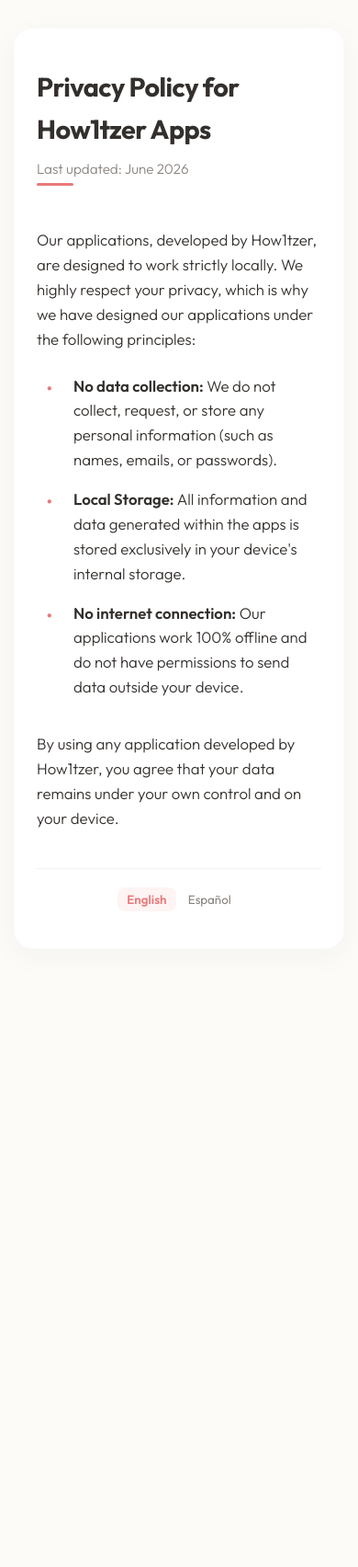
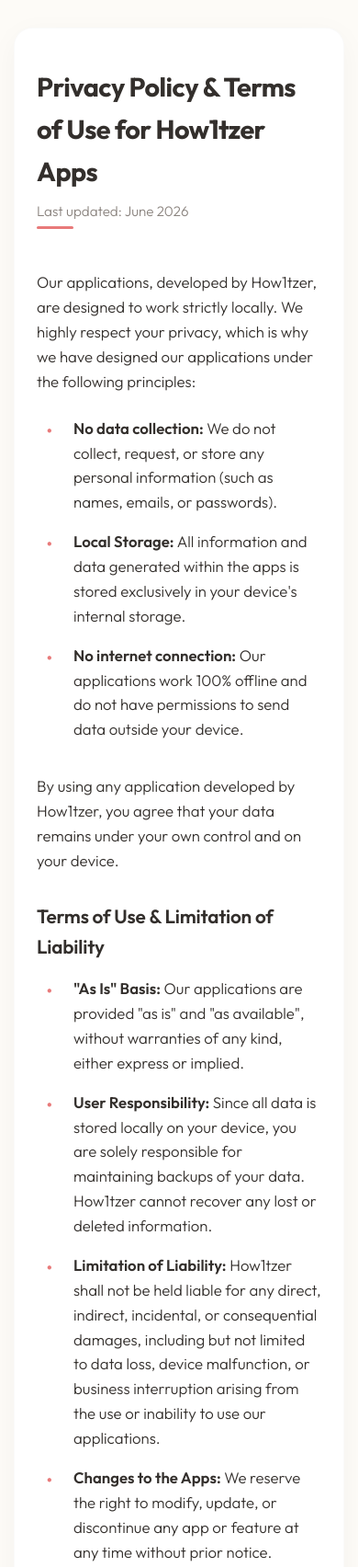
Before and after one commit to How1tzer/How1tzer_Terms-and-conditions, a plain HTML site: page index.html in a window 390 px wide. Shown: the top 1704 px of the page at 92% size. Before the commit the page ends 1062 px from the top, so only its background shows below. Drawn offline with Linux system fonts and the light colour scheme.

Commit message:
Update : Extras Terms

```diff
--- a/index.html
+++ b/index.html
@@ -3,7 +3,7 @@
 <head>
     <meta charset="UTF-8">
     <meta name="viewport" content="width=device-width, initial-scale=1.0">
-    <title>Privacy Policy - How1tzer Apps</title>
+    <title>Privacy Policy & Terms of Use - How1tzer Apps</title>
     <link rel="preconnect" href="https://fonts.googleapis.com">
     <link rel="preconnect" href="https://fonts.gstatic.com" crossorigin>
     <link href="https://fonts.googleapis.com/css2?family=Outfit:wght@300;400;600;700&display=swap" rel="stylesheet">
@@ -46,6 +46,15 @@
             margin-bottom: 8px;
             font-weight: 700;
             letter-spacing: -0.02em;
+        }
+
+        h2 {
+            color: var(--text-main);
+            font-size: 1.5rem;
+            margin-top: 30px;
+            margin-bottom: 16px;
+            font-weight: 600;
+            letter-spacing: -0.01em;
         }
 
         .date {
@@ -149,6 +158,7 @@
             body { padding: 30px 15px; }
             .container { padding: 40px 24px; border-radius: 20px; }
             h1 { font-size: 1.8rem; }
+            h2 { font-size: 1.3rem; }
             p, li { font-size: 1.05rem; }
         }
     </style>
@@ -158,7 +168,7 @@
     <div class="container">
         <!-- English Content -->
         <div data-lang="en">
-            <h1>Privacy Policy for How1tzer Apps</h1>
+            <h1>Privacy Policy & Terms of Use for How1tzer Apps</h1>
             <span class="date">Last updated: June 2026</span>
 
             <p>Our applications, developed by How1tzer, are designed to work strictly locally. We highly respect your privacy, which is why we have designed our applications under the following principles:</p>
@@ -170,11 +180,20 @@
             </ul>
 
             <p>By using any application developed by How1tzer, you agree that your data remains under your own control and on your device.</p>
+
+            <h2>Terms of Use & Limitation of Liability</h2>
+
+            <ul>
+                <li><strong>"As Is" Basis:</strong> Our applications are provided "as is" and "as available", without warranties of any kind, either express or implied.</li>
+                <li><strong>User Responsibility:</strong> Since all data is stored locally on your device, you are solely responsible for maintaining backups of your data. How1tzer cannot recover any lost or deleted information.</li>
+                <li><strong>Limitation of Liability:</strong> How1tzer shall not be held liable for any direct, indirect, incidental, or consequential damages, including but not limited to data loss, device malfunction, or business interruption arising from the use or inability to use our applications.</li>
+                <li><strong>Changes to the Apps:</strong> We reserve the right to modify, update, or discontinue any app or feature at any time without prior notice.</li>
+            </ul>
         </div>
 
         <!-- Spanish Content -->
         <div data-lang="es">
-            <h1>Política de Privacidad para las aplicaciones de How1tzer</h1>
+            <h1>Política de Privacidad y Términos de Uso para las aplicaciones de How1tzer</h1>
             <span class="date">Última actualización: Junio 2026</span>
 
             <p>Nuestras aplicaciones, desarrolladas por How1tzer, están diseñadas para funcionar de forma estrictamente local. Respetamos al máximo tu privacidad, por lo que hemos diseñado nuestras aplicaciones bajo los siguientes principios:</p>
@@ -186,6 +205,15 @@
             </ul>
 
             <p>Al utilizar cualquier aplicación desarrollada por How1tzer, aceptas que tus datos permanecen bajo tu propio control y en tu dispositivo.</p>
+
+            <h2>Términos de Uso y Limitación de Responsabilidad</h2>
+
+            <ul>
+                <li><strong>Base "Tal cual":</strong> Nuestras aplicaciones se proporcionan "tal cual" y "según disponibilidad", sin garantías de ningún tipo, ya sean expresas o implícitas.</li>
+                <li><strong>Responsabilidad del Usuario:</strong> Dado que todos los datos se almacenan localmente en tu dispositivo, eres el único responsable de mantener copias de seguridad de tus datos. How1tzer no puede recuperar ninguna información perdida o eliminada.</li>
+                <li><strong>Limitación de Responsabilidad:</strong> How1tzer no será responsable de ningún daño directo, indirecto, incidental o consecuente, incluyendo pero no limitado a la pérdida de datos, mal funcionamiento del dispositivo o interrupción del negocio derivada del uso o la incapacidad de usar nuestras aplicaciones.</li>
+                <li><strong>Cambios en las Aplicaciones:</strong> Nos reservamos el derecho de modificar, actualizar o discontinuar cualquier aplicación o función en cualquier momento sin previo aviso.</li>
+            </ul>
         </div>
 
         <div class="lang-switch">
@@ -197,7 +225,7 @@
     <script>
         function setLanguage(lang) {
             // Update title based on language
-            document.title = lang === 'es' ? 'Política de Privacidad - Aplicaciones de How1tzer' : 'Privacy Policy - How1tzer Apps';
+            document.title = lang === 'es' ? 'Política de Privacidad y Términos de Uso - Aplicaciones de How1tzer' : 'Privacy Policy & Terms of Use - How1tzer Apps';
             document.documentElement.lang = lang;
 
             // Hide all language content
```
